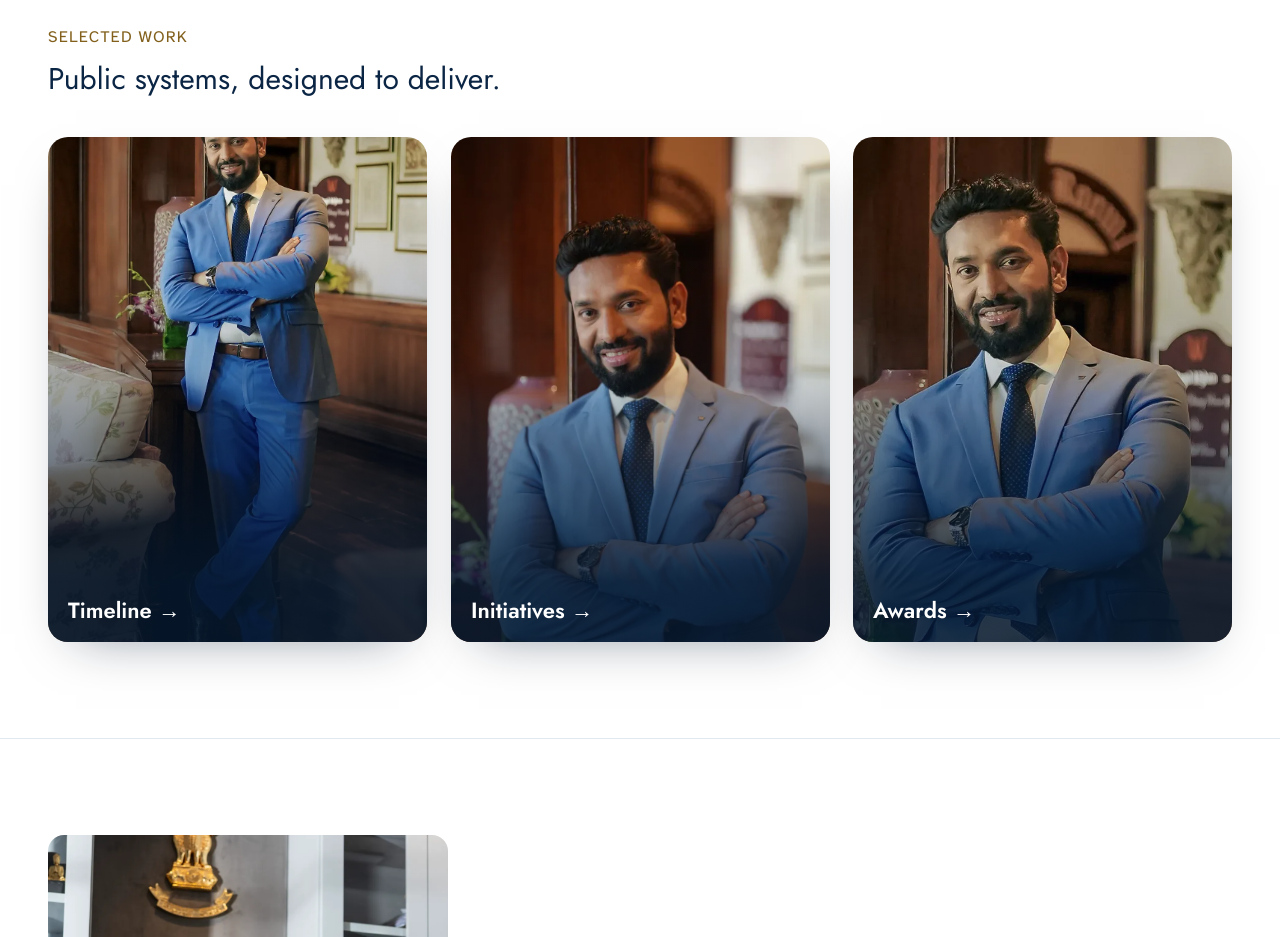
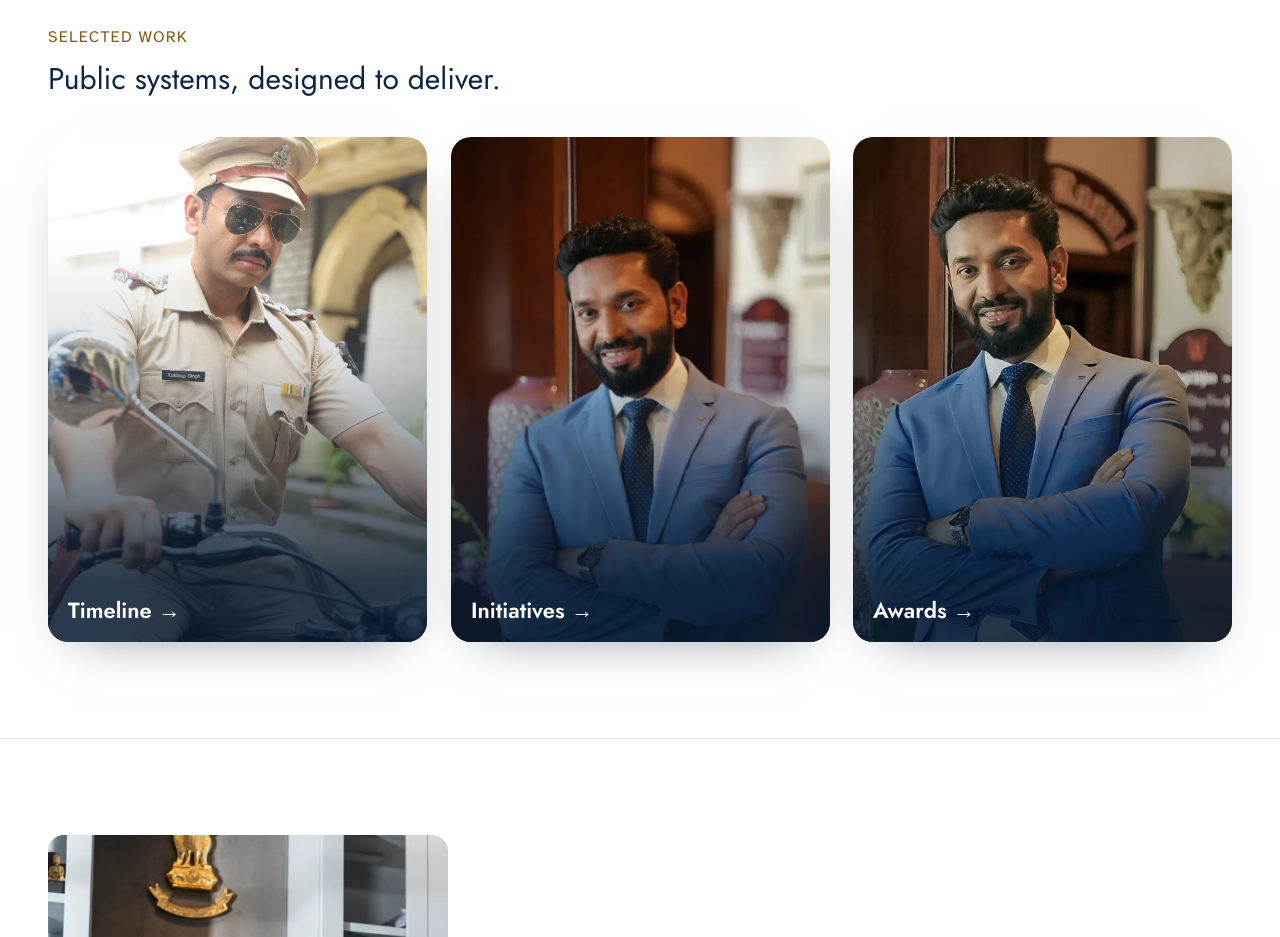
Before and after one commit to Ishaan18singh/ashwani-kumar-website, a Next.js app: page / in a window 1280 px wide. Shown: the part 1240-2177 px from the top of the page. Built offline with nearby package versions, Linux system fonts and the light colour scheme.

Commit message:
Swap the Timeline card poster on the homepage

```diff
--- a/app/(site)/page.js
+++ b/app/(site)/page.js
@@ -6,7 +6,7 @@ import { useI18n } from '@/lib/i18n/context';
 import Html from '@/components/Html';
 
 const EXPLORE_CARDS = [
-  { href: '/timeline', image: '/images/gallery-01.webp', labelKey: 'nav.timeline' },
+  { href: '/timeline', image: '/images/ashwani-kumar-timeline.jpg', labelKey: 'nav.timeline' },
   { href: '/projects', image: '/images/gallery-03.webp', labelKey: 'nav.projects' },
   { href: '/awards', image: '/images/gallery-04.webp', labelKey: 'nav.awards' }
 ];
```
Also changed, not shown: public/images/ashwani-kumar-timeline.jpg (added).
